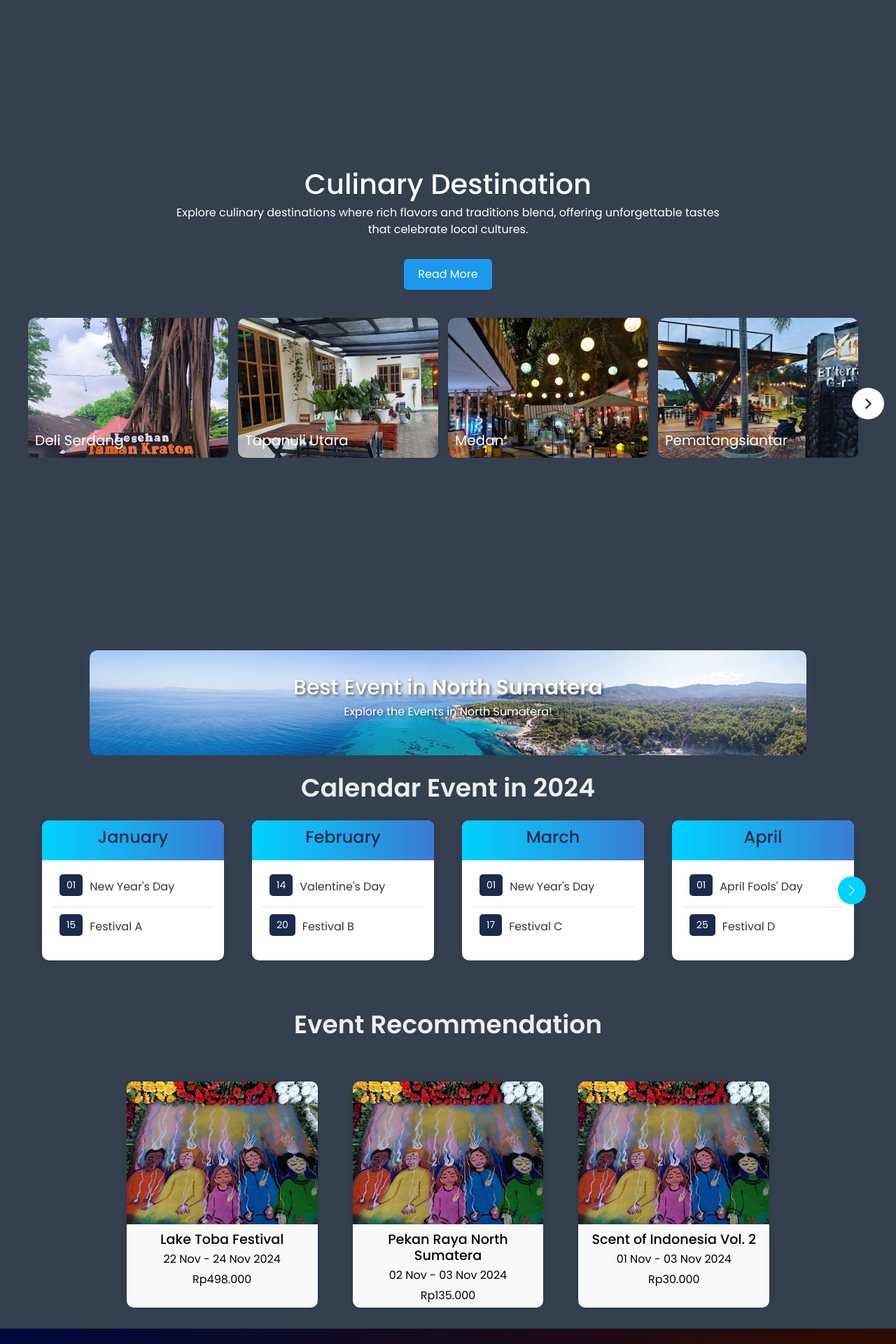
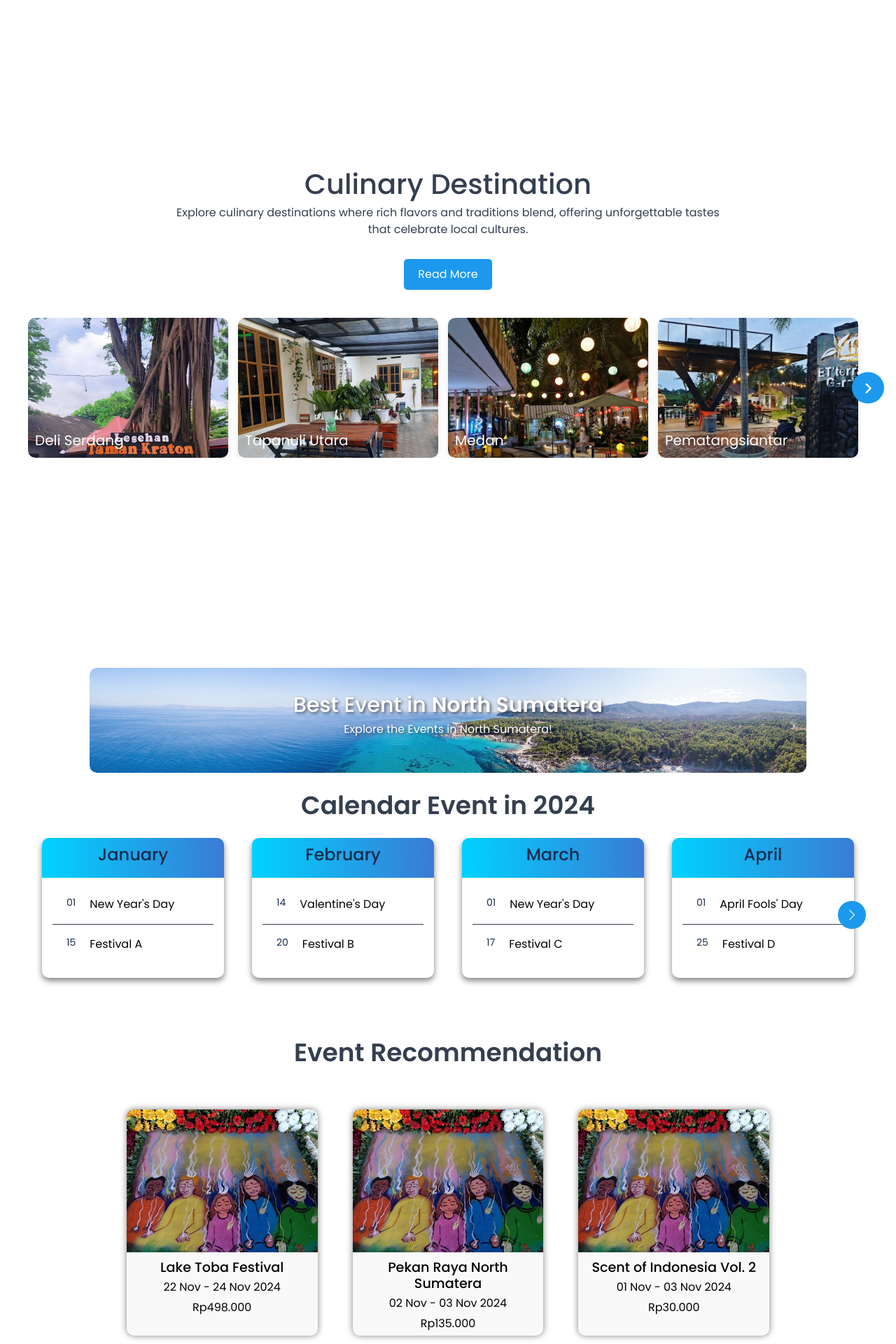
Before and after one commit to feliceyovita/Kelompok-3.5, a PHP site: page / in a window 1280 px wide. Shown: the part 2861-4781 px from the top of the page at 70% size. Run offline with PHP 8.4, Linux system fonts and the light colour scheme; data comes from the database, SQL or seed files in the repository.

Commit message:
perbaiki slider kalender, buttonnya, sama background website

```diff
--- a/css/style.css
+++ b/css/style.css
@@ -131,8 +131,8 @@ li {
 .carousel-header {
     text-align: center;
     margin-bottom: -50px;
-    color: #fff;
-    background: #343f4f;
+    color: #343f4f;
+    background: #fff;
     padding: 90px 0;
     /* Reduce the padding */
 }
@@ -175,7 +175,7 @@ li {
     align-items: flex-start;
     justify-content: center;
     min-height: 50vh;
-    background: #343f4f;
+    background: #fff;
     margin: 0;
     overflow: hidden;
     position: relative;
@@ -192,7 +192,7 @@ li {
 
 .wikit-carousel__wrapper i {
     top: 50%;
-    background: #fff;
+    background: #1c98ed;
     height: 45px;
     width: 46px;
     font-size: 1.2rem;
@@ -201,7 +201,8 @@ li {
     text-align: center;
     line-height: 46px;
     border-radius: 50%;
-    color: #333;
+    transform: translateY(-50%);
+    color: white;
     z-index: 10;
 }
 
@@ -1152,7 +1153,7 @@ form.sign-in-form {
 .card-title {
     font-size: 1.25rem;
     margin: 0;
-    color: #000000;
+    color: black;
 }
 
 .card-rating {
@@ -1176,12 +1177,12 @@ form.sign-in-form {
 }
 
 .restaurant {
-    background-color: #fff;
+    background-color: white;
     border: 1px solid #ccc;
     border-radius: 15px;
     width: 500x;
     height: 340px;
-    box-shadow: 0 2px 5px rgba(0, 0, 0, 0.1);
+    box-shadow: 0 2px 5px rgba(0, 0, 0, 0.5);
     gap: 10px;
 }
 
@@ -1193,8 +1194,8 @@ form.sign-in-form {
 
 .restaurant-name {
     margin-top: 10px;
-    font-size: 18px;
-    color: #333;
+    font-size: 1px;
+    color: #ffffff;
 }
 
 /* Event Container */
@@ -1202,7 +1203,7 @@ form.sign-in-form {
     width: 100%;
     margin: 0;
     padding: 0;
-    background-color: #343f4f;
+    background-color: #fff;
     display: flex;
     flex-direction: column;
     align-items: center;
@@ -1215,7 +1216,7 @@ form.sign-in-form {
     height: 150px;
     overflow: hidden;
     border-radius: 10px;
-    margin-top: 75px;
+    margin-top: 100px;
 }
 
 .event-img {
@@ -1250,6 +1251,7 @@ form.sign-in-form {
     font-weight: 600;
     margin-top: 25px;
     margin-bottom: 25px;
+    color: #343f4f;
 }
 
 .calendar-container {
@@ -1269,16 +1271,17 @@ form.sign-in-form {
     display: flex;
     transition: transform 0.5s ease-in-out;
     padding: 0;
+    padding-bottom: 20px;
     max-width: 100%;
     flex-wrap: nowrap;
 }
 
 .month-card {
-    background-color: #ffffff;
+    background: white;
     border-radius: 10px;
     margin: 0 20px;
     width: 260px;
-    box-shadow: 0 4px 8px rgba(0, 0, 0, 0.1);
+    box-shadow: 0 4px 8px rgba(0, 0, 0, 0.5);
     flex-shrink: 0;
     padding-bottom: 10px;
 }
@@ -1301,7 +1304,7 @@ form.sign-in-form {
 
 .event-item {
     padding: 10px 0;
-    border-bottom: 1px solid #e0e0e0;
+    border-bottom: 1px solid #343f4f;
     display: flex;
     align-items: center;
 }
@@ -1311,8 +1314,8 @@ form.sign-in-form {
 }
 
 .event-date {
-    background-color: #1a2b4c;
-    color: #ffffff;
+    background-color: #fff;
+    color: #1a2b4c;
     border-radius: 5px;
     padding: 5px 10px;
     margin-bottom: 5px;
@@ -1324,13 +1327,13 @@ form.sign-in-form {
 
 .event-name {
     font-size: 16px;
-    color: #333333;
+    color: black;
     word-wrap: break-word;
 }
 
 /* Navigation Buttons */
 .nav-button {
-    background-color: #00d2ff;
+    background-color: #1c98ed;
     border: none;
     border-radius: 50%;
     color: #ffffff;
@@ -1351,6 +1354,7 @@ form.sign-in-form {
 
 .nav-button.left {
     left: 10px;
+    z-index: 2;
 }
 
 .nav-button.right {
@@ -1366,8 +1370,9 @@ form.sign-in-form {
     font-size: 2.25rem;
     text-align: center;
     font-weight: 600;
-    margin-top: 30px;
+    margin-top: 25px;
     margin-bottom: 50px;
+    color: #343f4f
 }
 
 .event-grid {
@@ -1380,8 +1385,9 @@ form.sign-in-form {
 .event-card {
     background-color: #f9f9f9;
     border-radius: 10px;
-    box-shadow: 0 0 10px rgba(0, 0, 0, 0.1);
+    box-shadow: 0 0 10px rgba(0, 0, 0, 0.5);
     margin: 10px;
+    margin-bottom: 50px;
     padding: 0px;
     flex-basis: 22%;
     text-align: center;
--- a/index.php
+++ b/index.php
@@ -195,7 +195,7 @@ $result = $con->query($query);
             </div>
             <div class="wikit-carousel">
                 <div class="wikit-carousel__wrapper">
-                    <i id="left-' . strtolower(str_replace(' ', '-', $categoryName)) . '" class="fa-solid fa-angle-left"></i>
+                    <i id="left-' . strtolower(str_replace(' ', '-', $categoryName)) . '" class="fa fa-angle-left"></i>
                     <div class="wikit-carousel__carousel">';
 
             $cityQuery = "
@@ -229,7 +229,7 @@ $result = $con->query($query);
 
             echo '
                     </div>
-                    <i id="right-' . strtolower(str_replace(' ', '-', $categoryName)) . '" class="fa-solid fa-angle-right"></i>
+                    <i id="right-' . strtolower(str_replace(' ', '-', $categoryName)) . '" class="fa fa-angle-right"></i>
                 </div>
             </div>';
         }
```
